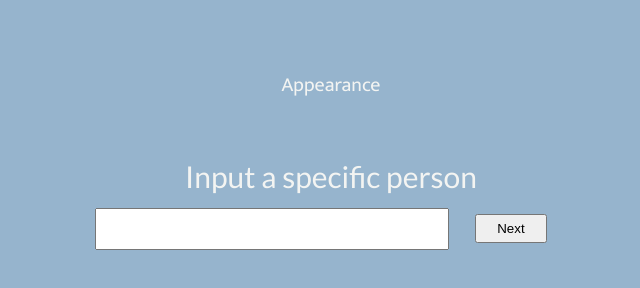
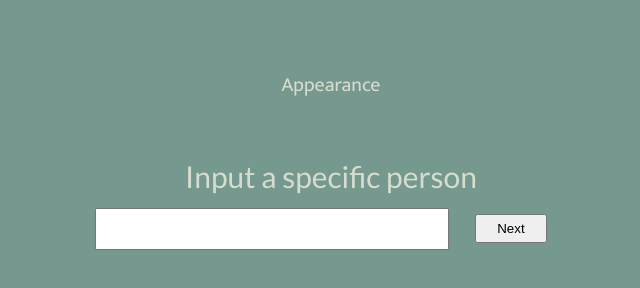
Before and after one commit to idbrii/game-madlibjs, a plain HTML site: page index.html in a window 1280 px wide. Shown: the whole page, without its empty margins (309-949 px from the left). Drawn offline with nearby package versions, Linux system fonts and the light colour scheme.

Commit message:
Rework colours

```diff
--- a/style.css
+++ b/style.css
@@ -1,9 +1,9 @@
 :root {
-    --color-text:#F3F4F2;
-    --color-bg:#96B4CD;
-    --color-bgcomplete:#A19FAD;
-    --color-highlight:#BA466B;
-    --color-lowlight:#A46446;
+    --color-text:#D6DDCF;
+    --color-bg:#75998F;
+    --color-bgcomplete:#46423F;
+    --color-texthighlight:#CAC8D4;
+    --color-bright:#C75C43;
 }
 
 body {
@@ -41,7 +41,7 @@ input {
 
 .title-story {
 	background: var(--color-bgcomplete);
-	color: var(--color-text);
+	color: var(--color-texthighlight);
 	font-family: 'Mukta';
 	font-weight: bold;
 	margin: 10px;
```
